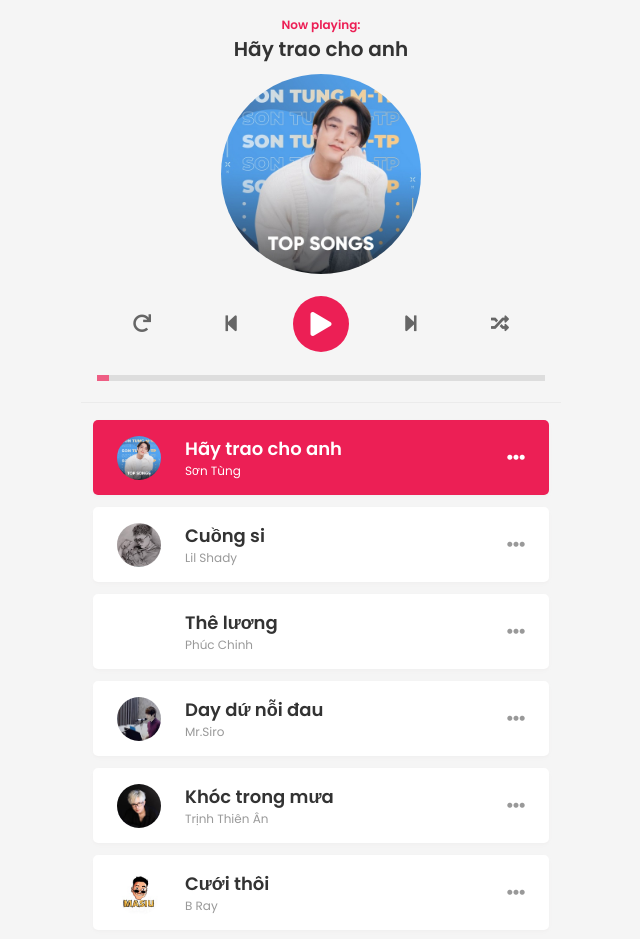
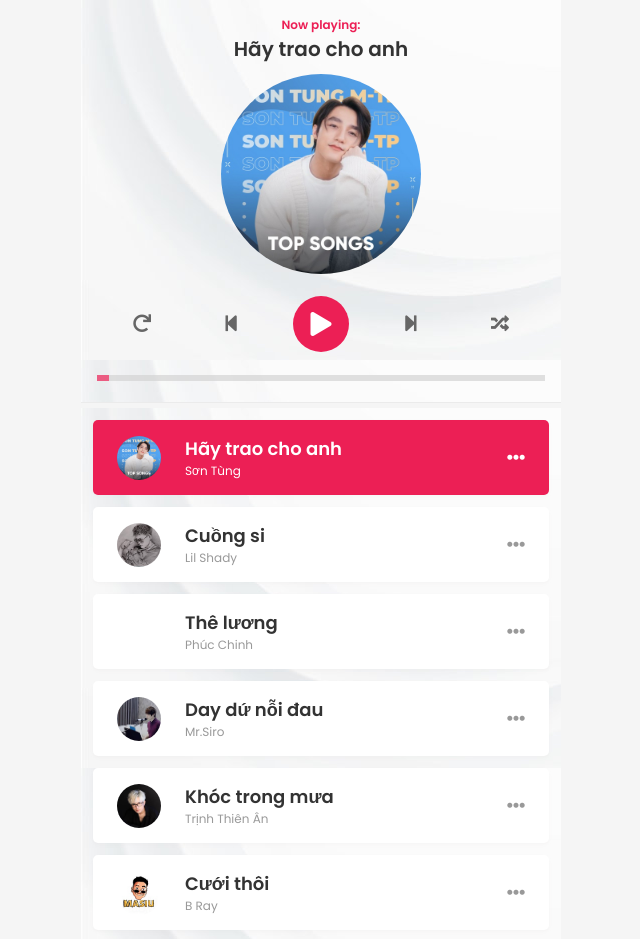
Before and after one commit to truongthanhtung1197/Music-Player, a plain HTML site: page index.html in a window 1280 px wide. Shown: the top 939 px of the page, without its empty margins (319-959 px from the left). Drawn offline with Linux system fonts and the light colour scheme.

Commit message:
Update style.css

```diff
--- a/assets/style.css
+++ b/assets/style.css
@@ -38,7 +38,7 @@
 
   .dashboard {
     padding: 16px 16px 14px;
-    background-image: url('./assets/img/360_F_298704550_x2ck5Rk3xnxUYEAr3kNUt7Ri1dHssBrg.jpg');
+    background-image: url('../assets/img/360_F_298704550_x2ck5Rk3xnxUYEAr3kNUt7Ri1dHssBrg.jpg');
     position: fixed;
     top: 0;
     width: 100%;
@@ -130,7 +130,7 @@
 
   /* PLAYLIST */
   .playlist {
-    background-image: url('./assets/img/360_F_298704550_x2ck5Rk3xnxUYEAr3kNUt7Ri1dHssBrg.jpg');
+    background-image: url('../assets/img/360_F_298704550_x2ck5Rk3xnxUYEAr3kNUt7Ri1dHssBrg.jpg');
 
     margin-top: 408px;
     padding: 12px;
```
